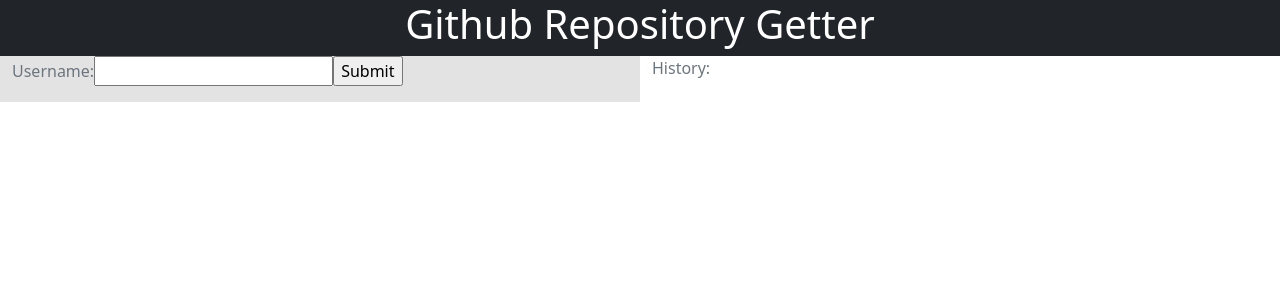
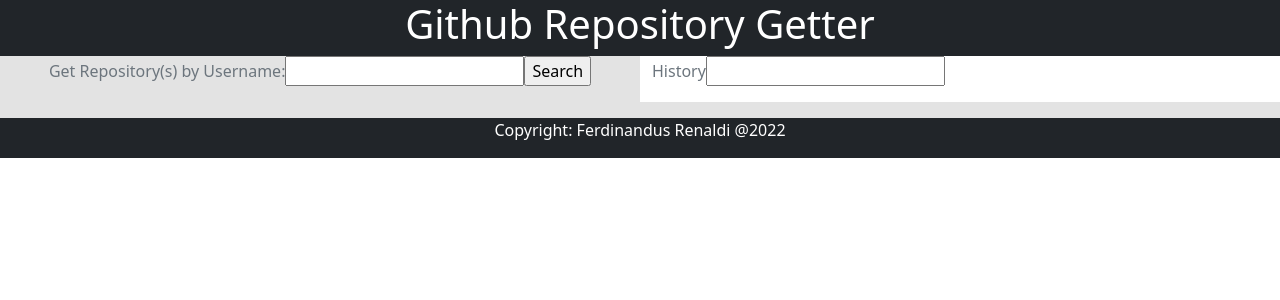
Before and after one commit to CatInTheBasket/MyTens, a React (Create React App) app in the folder my-app/: page / in a window 1280 px wide. Both pictures are taken after a click on the label "Show history". Shown: the top 300 px of the page. Built offline with nearby package versions, Linux system fonts and the light colour scheme.

Commit message:
finished search history,repo, add footer, wording

```diff
--- a/my-app/src/App.js
+++ b/my-app/src/App.js
@@ -10,16 +10,67 @@
 
 function App() {
   const [username, setUsername] = useState("")
+  const [historyFilter, setHistoryFilter] = useState("")
+  const [repoFilter, setRepoFilter] = useState("")
   const [profile, setProfile] = useState("")
   const [repo, setRepo] = useState([])
+  const [repoFiltered, setRepoFiltered] = useState([])
   const [successGetRepo, setSuccessGetRepo] = useState(false);
   const [haveEntered, setHaveEntered] = useState(false);
   const [showHistory, setShowHistory] = useState(false);
   const [historySearch,setHistorySearch]=useState([]);
+  const [historyFilteredSearch,setHistoryFilteredSearch]=useState([]);
   const [eventFromHistory,setEventFromHistory]=useState("");
+
   function handleChange(event) {
     setUsername(event.target.value);
   }
+
+  function handleChangeFilterHistory(event) {
+    setHistoryFilter(event.target.value);
+  }
+
+  function handleChangeFilterRepo(event) {
+    setRepoFilter(event.target.value);
+  }
+
+  useEffect(() => {
+    if(historyFilter!=""){
+      let temp=[];
+      historySearch.forEach(element => {
+        if(element.includes(historyFilter)){
+          temp.push(element);
+        }
+      });
+      setHistoryFilteredSearch(temp);
+    }else{
+      setHistoryFilteredSearch(historySearch);
+    }
+
+  },[historyFilter,historySearch]);
+
+  useEffect(() => {
+    if(repoFilter!=""){
+      let temp=[];
+      repo.forEach(element => {
+        console.log(element);
+        if(element.name.includes(repoFilter)){
+          temp.push(element);
+        }
+      });
+      setRepoFiltered(temp);
+    }else{
+      setRepoFiltered(repo);
+    }
+
+  },[repoFilter,repo]);
+
+  useEffect(() => {
+    if(eventFromHistory!=""){
+      handleSubmit(eventFromHistory);
+    }
+
+  },[username]);
 
   useEffect(() => {
     if(eventFromHistory!=""){
@@ -72,7 +123,7 @@
   }
 
   function toggleHistory(event) {
-
+    console.log("Clicked"+showHistory)
     setShowHistory(!showHistory);
   }
 
@@ -82,6 +133,7 @@
   }
 
   function clearHistory(event) {
+    setHistoryFilter("");
     setHistorySearch([]);
   }
 
@@ -93,23 +145,27 @@
       <Row style={{backgroundColor:"white"}}>
       <Col style={{backgroundColor:"#E3E3E3"}}>
     <form className="mb-3" onSubmit={handleSubmit}>
+      <Row className="align-items-center text-center justify-content-center"><Col>
       <label className="text-muted">
-        Username:</label>
+        Get Repository(s) by Username:</label>
         <input type="text" value={username} onChange={handleChange} />
-      <input type="submit" value="Submit" />
+      <input type="submit" value="Search" />
+      </Col></Row>
     </form>
     </Col>
     <Col>
     <Row>
-      <Col><label onClick={toggleHistory} className="text-muted">
-        {showHistory?"History:":"Show history"}</label></Col>
+      <Col>
+      <label onClick={toggleHistory} className="text-muted">
+        {showHistory?"History" :"Show history"}</label>
+      {showHistory?<input type="text" value={historyFilter} onChange={handleChangeFilterHistory}/>:""}</Col>
       <Col>{historySearch.length!=0?<label onClick={clearHistory} className="text-muted">
         Clear History</label>:""}</Col>
     </Row>
 
     {showHistory?
     <ul>
-    {historySearch.map((item) => <li key={item} onClick={setSearchFromHistory}>{item}</li>)}
+    {historyFilteredSearch.map((item) => <li key={item} onClick={setSearchFromHistory}>{item}</li>)}
     </ul>:<p></p>}
     </Col>
     </Row>
@@ -120,11 +176,15 @@
     </Row>:<p></p>}
     {haveEntered?
     !successGetRepo?<h1 className="text-center">Please enter a valid username to search repository list</h1>:repo.length==0?<h4 className="text-center">No repo yet</h4>
-    :<div><h3 className="text-center">List Repo</h3><Row className="justify-content-center align-items-center text-center">
-      {repo.map((item) =><Cards key={item.id} object={item} />)}
+    :<div><h3 className="text-center">List Repo</h3><Row className="align-items-center text-center justify-content-center"><Col><label onClick={toggleHistory} className="text-muted">Search:</label><input type="text" value={repoFilter} onChange={handleChangeFilterRepo} /></Col></Row><Row className="justify-content-center align-items-center text-center">
+      {repoFiltered.map((item) =><Cards key={item.id} object={item} />)}
+      {repo.length!=0?repoFiltered.length==0?<h1 className="text-center">No Matching Title for Repositories</h1>:"":""}
     </Row>
     </div>:""
     }
+    <Row  className="bg-dark text-white text-center">
+      <p>Copyright: Ferdinandus Renaldi @2022</p>
+    </Row>
     </Container>
   );
 }
```
